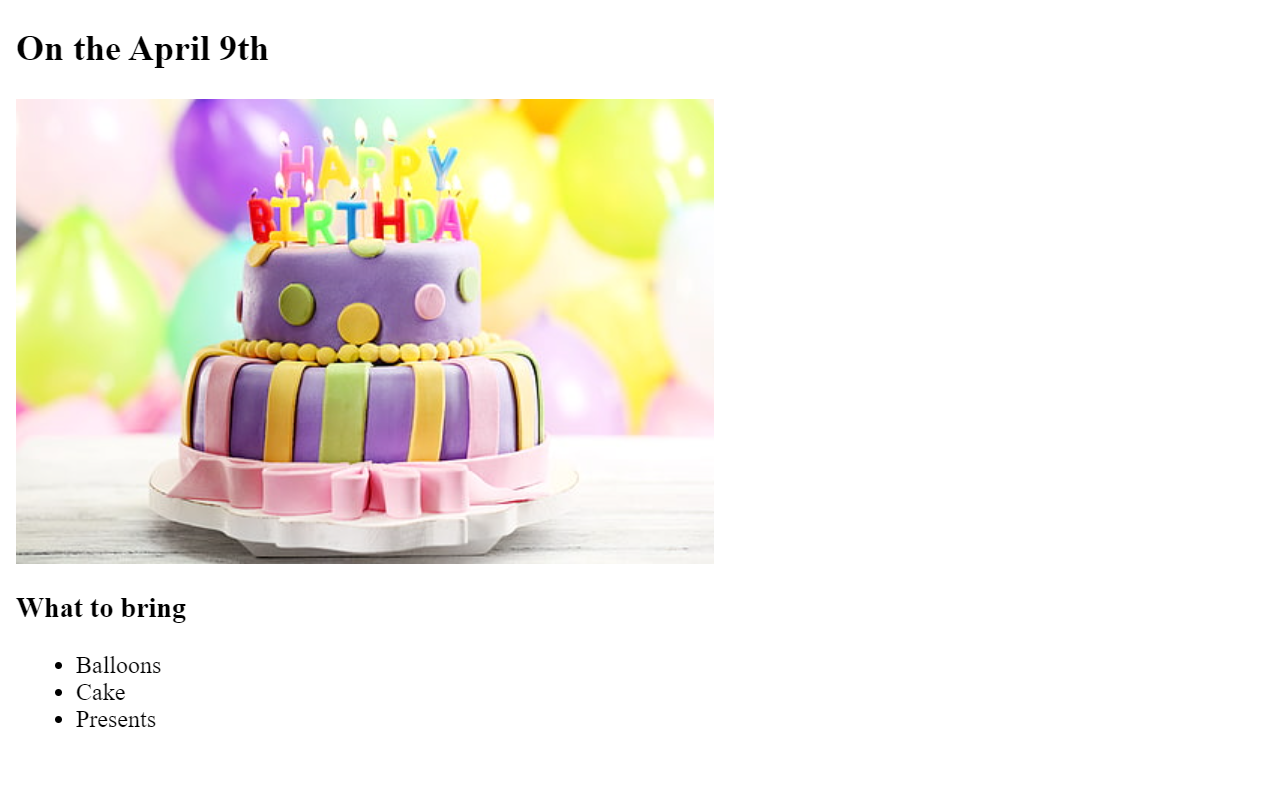
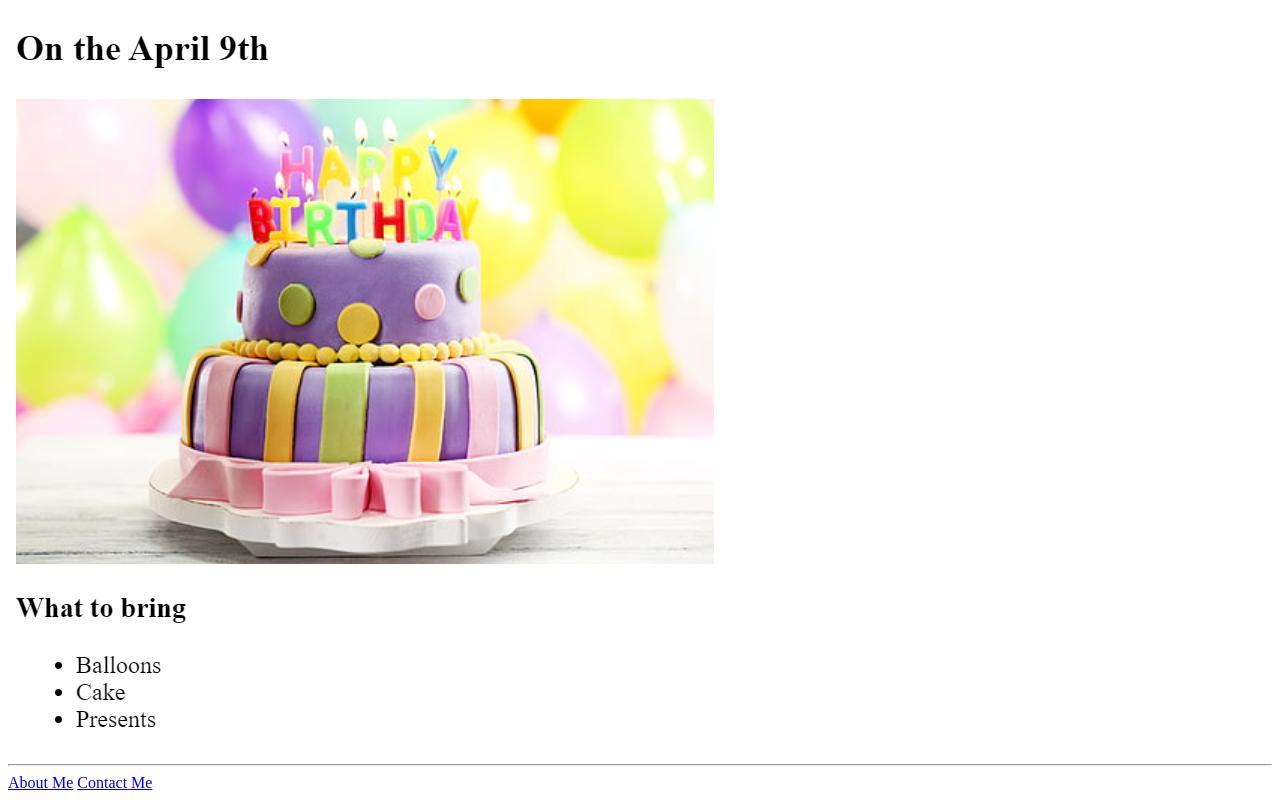
Before and after one commit to pax-oleg/web, a plain HTML site: page index.html in a window 1280 px wide. Shown: the part 857-1657 px from the top of the page. Before the commit the page ends 1621 px from the top, so only its background shows below. Drawn offline with Linux system fonts and the light colour scheme.

Commit message:
Update index.html

```diff
--- a/index.html
+++ b/index.html
@@ -13,6 +13,9 @@
     <img src="./assets/images/pax movies.png" alt="">
     <h3><a href="./public/birthday-invite.html">Birthday invite project</a></h3>
     <img src="./assets/images/pax birthday.png" alt="">
+    <hr/>
+    <a href="public/about.html"> About Me</a>
+    <a href="public/about.html"> Contact Me</a>
 
 
 </body>
```
